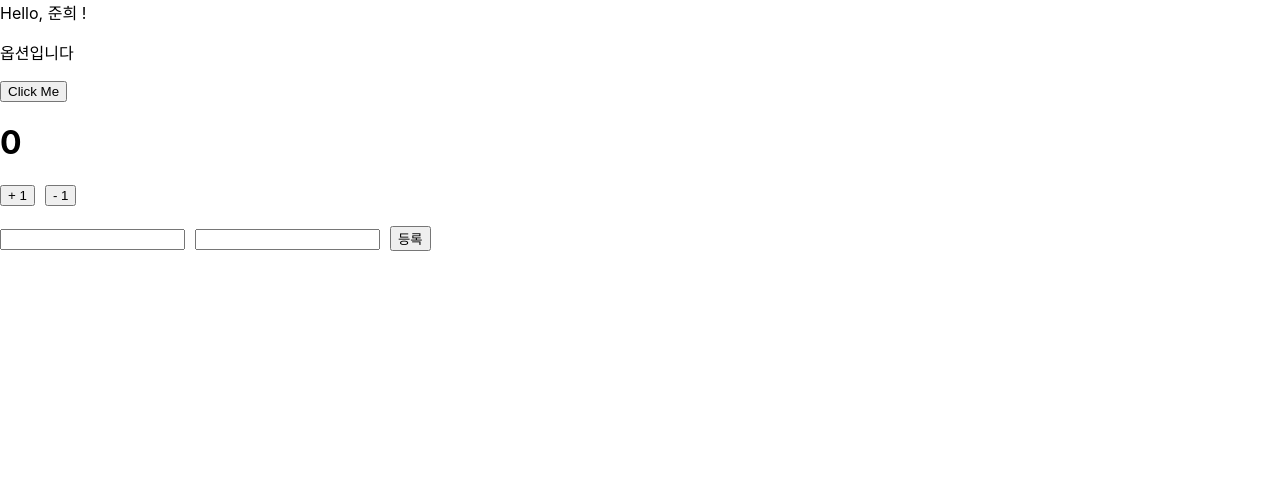
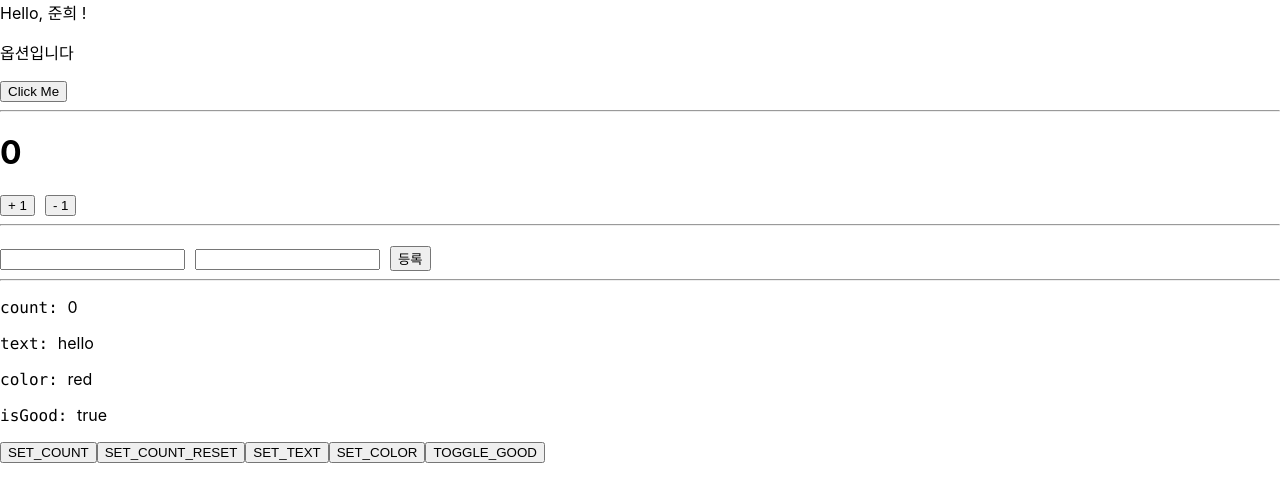
Before and after one commit to junh0328/learning_typescript, a React (Create React App) app in the folder ReactByTS/todolist/: page / in a window 1280 px wide. Shown: the top 502 px of the page. Built offline with nearby package versions, Linux system fonts and the light colour scheme.

Commit message:
타입스크립트 환경에서 CONTEXT API와 리듀서를 활용한 상태관리

```diff
--- a/ReactByTS/todolist/src/App.tsx
+++ b/ReactByTS/todolist/src/App.tsx
@@ -2,8 +2,10 @@ import React from 'react';
 import Counter from './Counter';
 import Greetings from './Greetings';
 import MyForm from './MyForm';
+import ReducerSample from './ReducerSample';
+import { SampleProvider } from './SampleContext';
 
-function App() {
+const App: React.FC = () => {
   const onClick = (name: string) => {
     alert(`${name} say hello~`);
   };
@@ -14,10 +16,16 @@ function App() {
   return (
     <div>
       <Greetings name="준희" optional="옵션입니다" onClick={onClick} />
+      <hr />
       <Counter />
+      <hr />
       <MyForm onSubmit={onSubmit} />
+      <hr />
+      <SampleProvider>
+        <ReducerSample />
+      </SampleProvider>
     </div>
   );
-}
+};
 
 export default App;
--- a/ReactByTS/todolist/src/Counter.tsx
+++ b/ReactByTS/todolist/src/Counter.tsx
@@ -1,4 +1,22 @@
-import React, { useState } from 'react';
+import React, { useReducer } from 'react';
+
+type Action = { type: 'INCREASE' } | { type: 'DECREASE' };
+
+const initialState = 0;
+
+const INCREASE = 'INCREASE';
+const DECREASE = 'DECREASE';
+
+const reducer = (state: number, action: Action): number => {
+  switch (action.type) {
+    case INCREASE:
+      return state + 1;
+    case DECREASE:
+      return state - 1;
+    default:
+      throw new Error('Unhandled action');
+  }
+};
 
 const Counter = () => {
   // const [count, setCount] = useState<number>(0); 제네릭을 사용하지 않아도 알아서 타입을 유추하기 때문에 생략해도 상관없다.
@@ -9,9 +27,9 @@ const Counter = () => {
   const [info, setInformation] = useState <Information | null >(null);
   */
 
-  const [count, setCount] = useState(0);
-  const onIncrease = () => setCount(count + 1);
-  const onDecrease = () => setCount(count - 1);
+  const [count, dispatch] = useReducer(reducer, initialState);
+  const onIncrease = () => dispatch({ type: INCREASE });
+  const onDecrease = () => dispatch({ type: DECREASE });
 
   return (
     <div>
--- /dev/null
+++ b/ReactByTS/todolist/src/ReducerSample.tsx
@@ -0,0 +1,39 @@
+import React from 'react';
+import { useSampleState, useSampleDispatch } from './SampleContext';
+
+function ReducerSample() {
+  const state = useSampleState();
+  const dispatch = useSampleDispatch();
+
+  const setCount = () => dispatch({ type: 'SET_COUNT', count: 5 }); // count 를 넣지 않으면 에러발생
+  const setCountReset = () => dispatch({ type: 'SET_COUNT', count: 0 }); // count 를 넣지 않으면 에러발생
+  const setText = () => dispatch({ type: 'SET_TEXT', text: 'bye' }); // text 를 넣지 않으면 에러 발생
+  const setColor = () => dispatch({ type: 'SET_COLOR', color: 'orange' }); // orange 를 넣지 않으면 에러 발생
+  const toggleGood = () => dispatch({ type: 'TOGGLE_GOOD' });
+
+  return (
+    <div>
+      <p>
+        <code>count: </code> {state.count}
+      </p>
+      <p>
+        <code>text: </code> {state.text}
+      </p>
+      <p>
+        <code>color: </code> {state.color}
+      </p>
+      <p>
+        <code>isGood: </code> {state.isGood ? 'true' : 'false'}
+      </p>
+      <div>
+        <button onClick={setCount}>SET_COUNT</button>
+        <button onClick={setCountReset}>SET_COUNT_RESET</button>
+        <button onClick={setText}>SET_TEXT</button>
+        <button onClick={setColor}>SET_COLOR</button>
+        <button onClick={toggleGood}>TOGGLE_GOOD</button>
+      </div>
+    </div>
+  );
+}
+
+export default ReducerSample;
--- /dev/null
+++ b/ReactByTS/todolist/src/SampleContext.tsx
@@ -0,0 +1,98 @@
+import React, { useReducer, useContext, createContext, Dispatch } from 'react';
+
+// 필요한 타입들을 미리 선언
+
+type Color = 'red' | 'orange' | 'yellow';
+
+// interface 와의 차이
+
+interface Color2 {
+  red: Color;
+  orange: Color;
+  yellow: Color;
+}
+// 상태를 위한 타입
+type State = {
+  count: number;
+  text: string;
+  color: Color;
+  isGood: boolean;
+};
+
+// 모든 액션들을 위한 타입
+type Action =
+  | { type: 'SET_COUNT'; count: number }
+  | { type: 'SET_COUNT_RESET'; count: number }
+  | { type: 'SET_TEXT'; text: string }
+  | { type: 'SET_COLOR'; color: Color }
+  | { type: 'TOGGLE_GOOD' };
+
+// 디스패치를 위한 타입 (Dispatch 를 리액트에서 불러올 수 있음), 액션들의 타입을 Dispatch 의 Generics로 설정
+type SampleDispatch = Dispatch<Action>;
+
+// Context 만들기
+const SampleStateContext = createContext<State | null>(null);
+const SampleDispatchContext = createContext<SampleDispatch | null>(null);
+
+// 리듀서
+function reducer(state: State, action: Action): State {
+  switch (action.type) {
+    case 'SET_COUNT':
+      return {
+        ...state,
+        count: action.count, // count가 자동완성되며, number 타입인걸 알 수 있습니다.
+      };
+    case 'SET_COUNT_RESET':
+      return {
+        ...state,
+        count: 0,
+      };
+    case 'SET_TEXT':
+      return {
+        ...state,
+        text: action.text, // text가 자동완성되며, string 타입인걸 알 수 있습니다.
+      };
+    case 'SET_COLOR':
+      return {
+        ...state,
+        color: action.color, // color 가 자동완성되며 color 가 Color 타입인걸 알 수 있습니다.
+      };
+    case 'TOGGLE_GOOD':
+      return {
+        ...state,
+        isGood: !state.isGood,
+      };
+    default:
+      throw new Error('Unhandled action');
+  }
+}
+
+// SampleProvider 에서 useReduer를 사용하고
+// SampleStateContext.Provider 와 SampleDispatchContext.Provider 로 children 을 감싸서 반환합니다.
+export function SampleProvider({ children }: { children: React.ReactNode }) {
+  const [state, dispatch] = useReducer(reducer, {
+    count: 0,
+    text: 'hello',
+    color: 'red',
+    isGood: true,
+  });
+
+  return (
+    <SampleStateContext.Provider value={state}>
+      <SampleDispatchContext.Provider value={dispatch}>{children}</SampleDispatchContext.Provider>
+    </SampleStateContext.Provider>
+  );
+}
+
+// state 와 dispatch 를 쉽게 사용하기 위한 커스텀 Hooks
+export function useSampleState() {
+  const state = useContext(SampleStateContext);
+  if (!state) throw new Error('Cannot find SampleProvider'); // 유효하지 않을땐 에러를 발생
+  return state;
+}
+
+export function useSampleDispatch() {
+  const dispatch = useContext(SampleDispatchContext);
+  if (!dispatch) throw new Error('Cannot find SampleProvider'); // 유효하지 않을땐 에러를 발생
+  return dispatch;
+}
```
